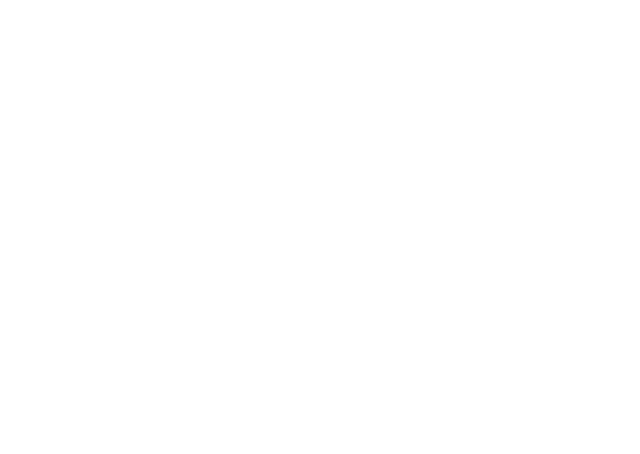
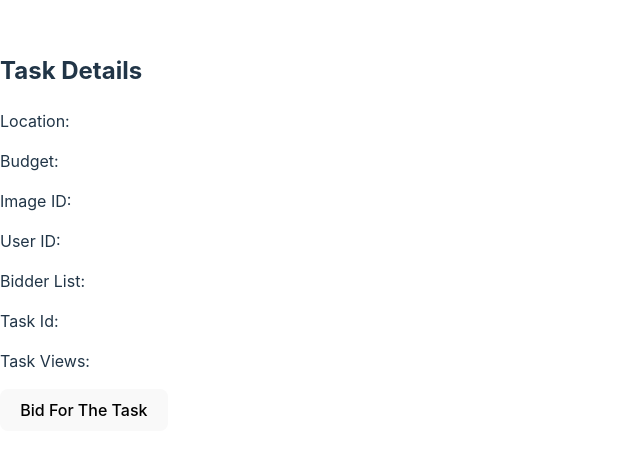
Before and after one commit to gowtham-cyber-max/Task-Bid-Hub, a React (Vite) app in the folder Frontend/: page /#/bidder-task-details in a window 1280 px wide. Before the commit this address had no page. Shown: the part 168-622 px from the top of the page, without its empty margins (0-640 px from the left). Built offline with nearby package versions, Linux system fonts and the light colour scheme.

Commit message:
task Detail ui

```diff
--- a/Frontend/src/Path.jsx
+++ b/Frontend/src/Path.jsx
@@ -16,6 +16,7 @@
 import UserSignUp from './Client/Pages/SignUp';
 import BidderSignUp from './Provider/SignUp';
 import TaskExplore from './Provider/TaskExplore';
+import TaskDetail from './Provider/TaskDetail';
 
 function Path() {
   return (
@@ -28,6 +29,7 @@
             <Route path='/upload' element={<CsvInput/>}/>
             <Route path='/bidder-profile' element={<BidderProfile/>}/>
             <Route path='/bidder-task-explore' element={<TaskExplore/>}/>
+            <Route path='/bidder-task-details' element={<TaskDetail/>}/>
 
             {/* client */}
             <Route path='/user-login' element={<UserLogin/>}/>
--- /dev/null
+++ b/Frontend/src/Provider/TaskDetail.jsx
@@ -0,0 +1,26 @@
+import React from 'react';
+import { useLocation } from 'react-router-dom';
+
+function TaskDetail() {
+  const location = useLocation();
+  const task = location.state;
+  console.log(task);
+    const HandleClick=()=>{
+
+    }
+  return (
+    <div>
+      <h2>Task Details</h2>
+      <p>Location: {task?.location?.coordinates?.join(", ")}</p>
+      <p>Budget: {task?.budget}</p>
+      <p>Image ID: {task?.imageIds}</p>
+      <p>User ID: {task?.userId}</p>
+      <p>Bidder List: {task?.BidderList?.join(", ")}</p>
+      <p>Task Id: {task?._id}</p>
+      <p>Task Views: {task?.views}</p>
+      <button onClick={HandleClick}>Bid For The Task</button>
+    </div>
+  );
+}
+
+export default TaskDetail;
--- a/Frontend/src/Provider/TaskExplore.jsx
+++ b/Frontend/src/Provider/TaskExplore.jsx
@@ -1,16 +1,22 @@
 import axios from 'axios';
 import React, { useState } from 'react'
 import { useDispatch, useSelector } from 'react-redux';
+import { useNavigate } from 'react-router-dom';
 
 function TaskExplore() {
+  const navi=useNavigate();
   const selector = useSelector(state => state.bidder);
   console.log("Tasks:", selector?.task_explore);  // Log task_explore for debugging
-
+  const HandleClick=(task)=>{
+    if(task){
+      navi("/bidder-task-details" , {state:task})
+    }
+  }
   return (
     <div>
       TaskExplore: {selector?.task_explore?.length}
       {selector?.task_explore?.map((task, index) => (
-        <div key={index}>
+        <div key={index} onClick={() => HandleClick(task)}>
           <p>Location: {task.location?.coordinates?.join(", ")}</p>
           <p>Budget: {task.budget}</p>
           <p>Image ID: {task.imageIds}</p>
@@ -18,7 +24,7 @@
           <p>Bidder List: {task.BidderList}</p>
           <p>Task Id: {task._id}</p>
           <p>Task Views: {task.views}</p>
-          <p>-----------------------------------------------------------------</p>
+          <p>----------------------------------***********-------------------------------</p>
         </div>
       ))}
     </div>
```
